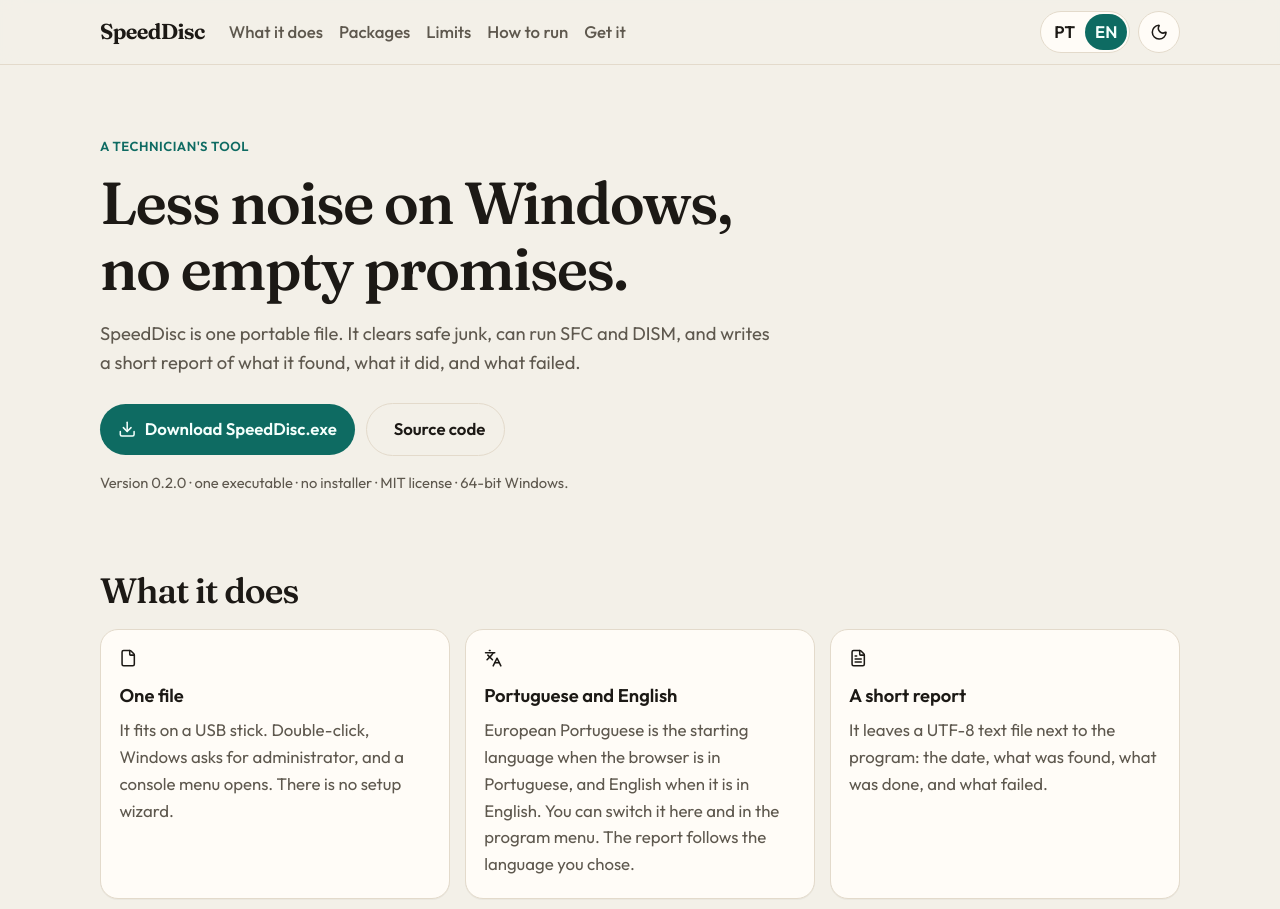
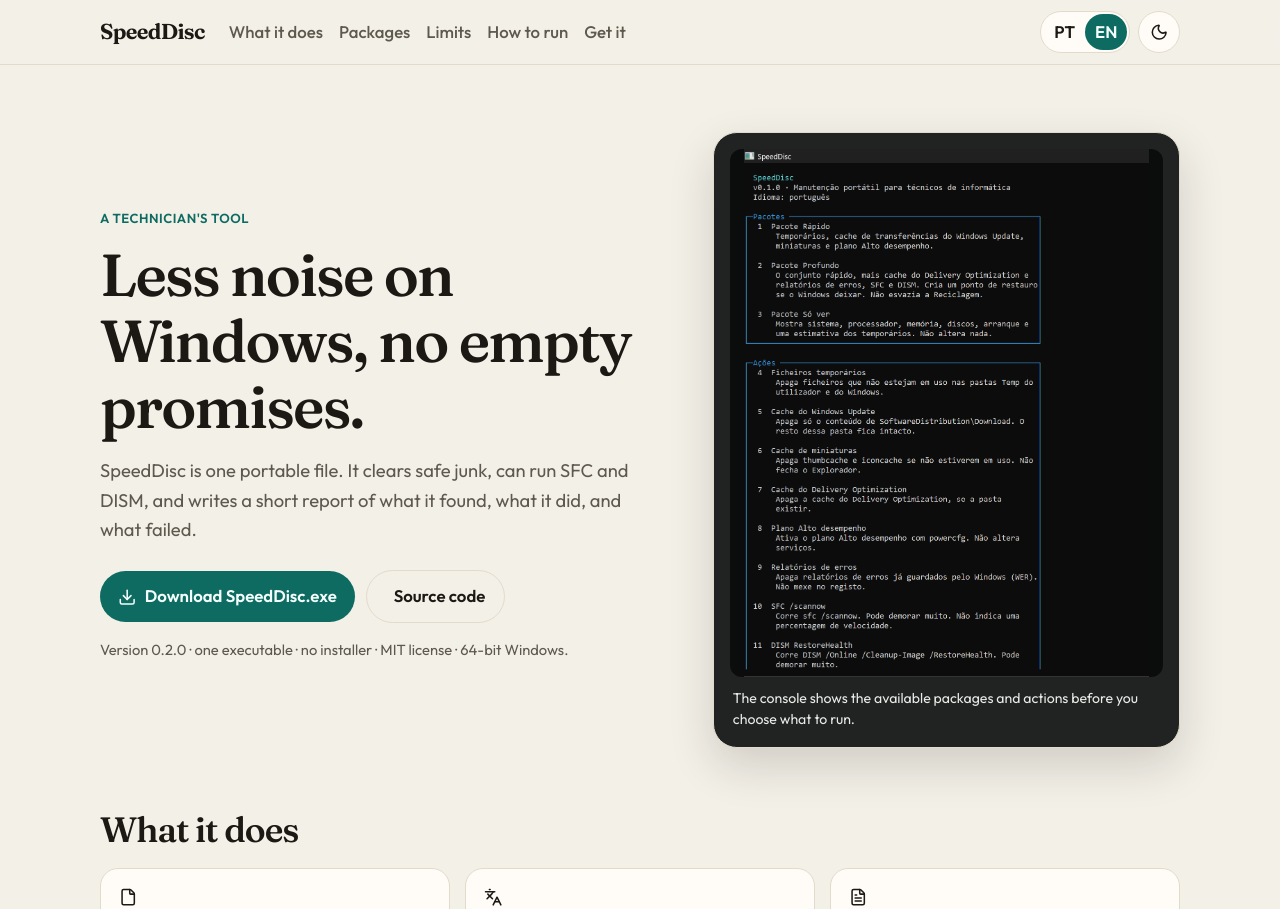
Before and after one commit to danielcodemoz/speeddisc, a plain HTML site: page site/index.html in a window 1280 px wide. Shown: the top 909 px of the page. Drawn offline with nearby package versions, Linux system fonts and the light colour scheme; some icons are missing.

Commit message:
Add console screenshot to marketing hero

```diff
--- a/site/index.html
+++ b/site/index.html
@@ -124,7 +124,38 @@
       display: grid;
       place-items: center;
     }
-    .hero { padding: 4.2rem 0 2.2rem; }
+    .hero {
+      display: grid;
+      grid-template-columns: minmax(0, 1.08fr) minmax(300px, 0.92fr);
+      gap: clamp(2rem, 5vw, 4.5rem);
+      align-items: center;
+      padding: 4.2rem 0 2.2rem;
+    }
+    .hero-copy { min-width: 0; }
+    .hero-shot {
+      margin: 0;
+      padding: clamp(0.7rem, 1.6vw, 1rem);
+      border: 1px solid var(--line);
+      border-radius: 24px;
+      background: #202321;
+      box-shadow: 0 18px 45px rgba(28, 25, 21, 0.16);
+    }
+    .hero-shot img {
+      display: block;
+      width: 100%;
+      height: auto;
+      max-height: min(36rem, 66vh);
+      object-fit: contain;
+      object-position: top center;
+      border-radius: 12px;
+      background: #0b0d0c;
+    }
+    .hero-shot figcaption {
+      margin: 0.7rem 0.2rem 0.1rem;
+      color: #e8ebe8;
+      font-size: 0.88rem;
+      line-height: 1.45;
+    }
     .kicker {
       display: inline-block;
       margin: 0 0 0.8rem;
@@ -224,7 +255,8 @@
     @media (max-width: 800px) {
       .grid, .grid.packs, .split, .get { grid-template-columns: 1fr; }
       .tools { margin-left: 0; }
-      .hero { padding-top: 2.6rem; }
+      .hero { grid-template-columns: 1fr; padding-top: 2.6rem; }
+      .hero-shot { max-width: 38rem; }
     }
     @media (prefers-reduced-motion: reduce) {
       html { scroll-behavior: auto; }
@@ -256,6 +288,7 @@
 
   <main id="topo">
     <div class="wrap hero">
+      <div class="hero-copy">
         <p class="kicker" data-i18n="kicker">Ferramenta de técnico</p>
         <h1 data-i18n="hero_title">Menos ruído no Windows, sem promessas vazias.</h1>
         <p class="lead" data-i18n="hero_lead">O SpeedDisc é um único ficheiro portátil. Limpa lixo seguro, pode correr o SFC e o DISM, e escreve um relatório curto do que encontrou, do que fez e do que falhou.</p>
@@ -270,6 +303,11 @@
           </a>
         </div>
         <p class="fine" data-i18n="hero_note">Versão 0.2.0 · um executável · sem instalador · licença MIT · Windows de 64 bits.</p>
+      </div>
+      <figure class="hero-shot">
+        <img src="/assets/speeddisc-console.png" width="1165" height="1517" alt="Ecrã da consola do SpeedDisc em português" data-i18n-alt="hero_image_alt">
+        <figcaption data-i18n="hero_caption">A consola mostra os pacotes e as ações disponíveis, antes de escolher o que executar.</figcaption>
+      </figure>
     </div>
 
     <section id="fazer">
@@ -416,6 +454,8 @@
         download: "Descarregar SpeedDisc.exe",
         source: "Código fonte",
         hero_note: "Versão 0.2.0 · um executável · sem instalador · licença MIT · Windows de 64 bits.",
+        hero_image_alt: "Ecrã da consola do SpeedDisc em português",
+        hero_caption: "A consola mostra os pacotes e as ações disponíveis, antes de escolher o que executar.",
         what_title: "O que faz",
         what_1t: "Um ficheiro",
         what_1: "Cabe numa pen. Duplo clique, o Windows pede administrador, e aparece um menu de consola. Não há assistente de instalação.",
@@ -471,6 +511,8 @@
         download: "Download SpeedDisc.exe",
         source: "Source code",
         hero_note: "Version 0.2.0 · one executable · no installer · MIT license · 64-bit Windows.",
+        hero_image_alt: "SpeedDisc console screen in Portuguese",
+        hero_caption: "The console shows the available packages and actions before you choose what to run.",
         what_title: "What it does",
         what_1t: "One file",
         what_1: "It fits on a USB stick. Double-click, Windows asks for administrator, and a console menu opens. There is no setup wizard.",
@@ -533,6 +575,10 @@
         var key = el.getAttribute("data-i18n");
         if (table[key]) el.textContent = table[key];
       });
+      document.querySelectorAll("[data-i18n-alt]").forEach(function (el) {
+        var key = el.getAttribute("data-i18n-alt");
+        if (table[key]) el.setAttribute("alt", table[key]);
+      });
       document.getElementById("btn-pt").setAttribute("aria-pressed", lang === "pt" ? "true" : "false");
       document.getElementById("btn-en").setAttribute("aria-pressed", lang === "en" ? "true" : "false");
       document.getElementById("theme").setAttribute("aria-label", table.theme);
```
Also changed, not shown: site/assets/speeddisc-console.png (added). Lines whose indentation alone changed are shown as unchanged.
